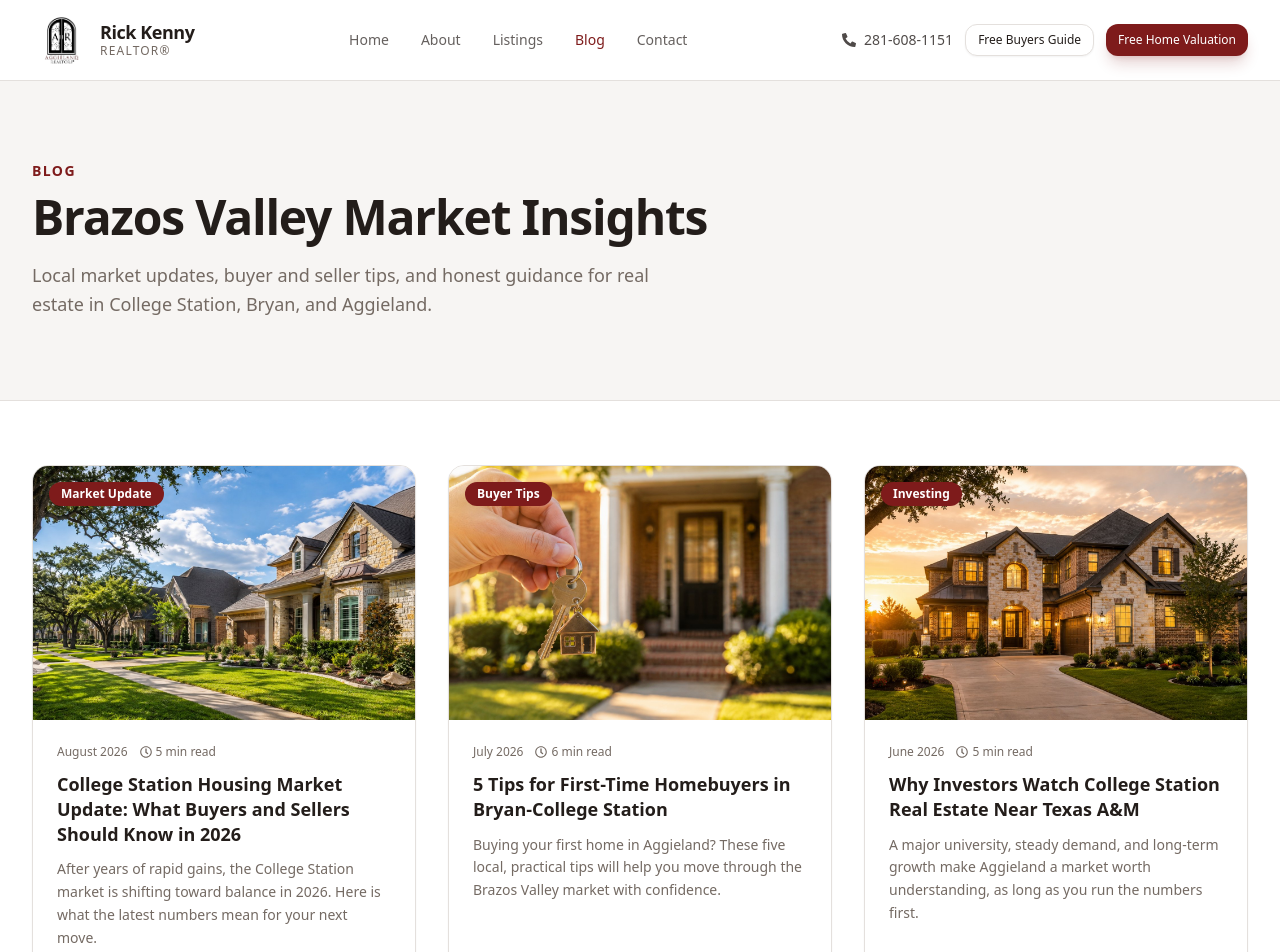
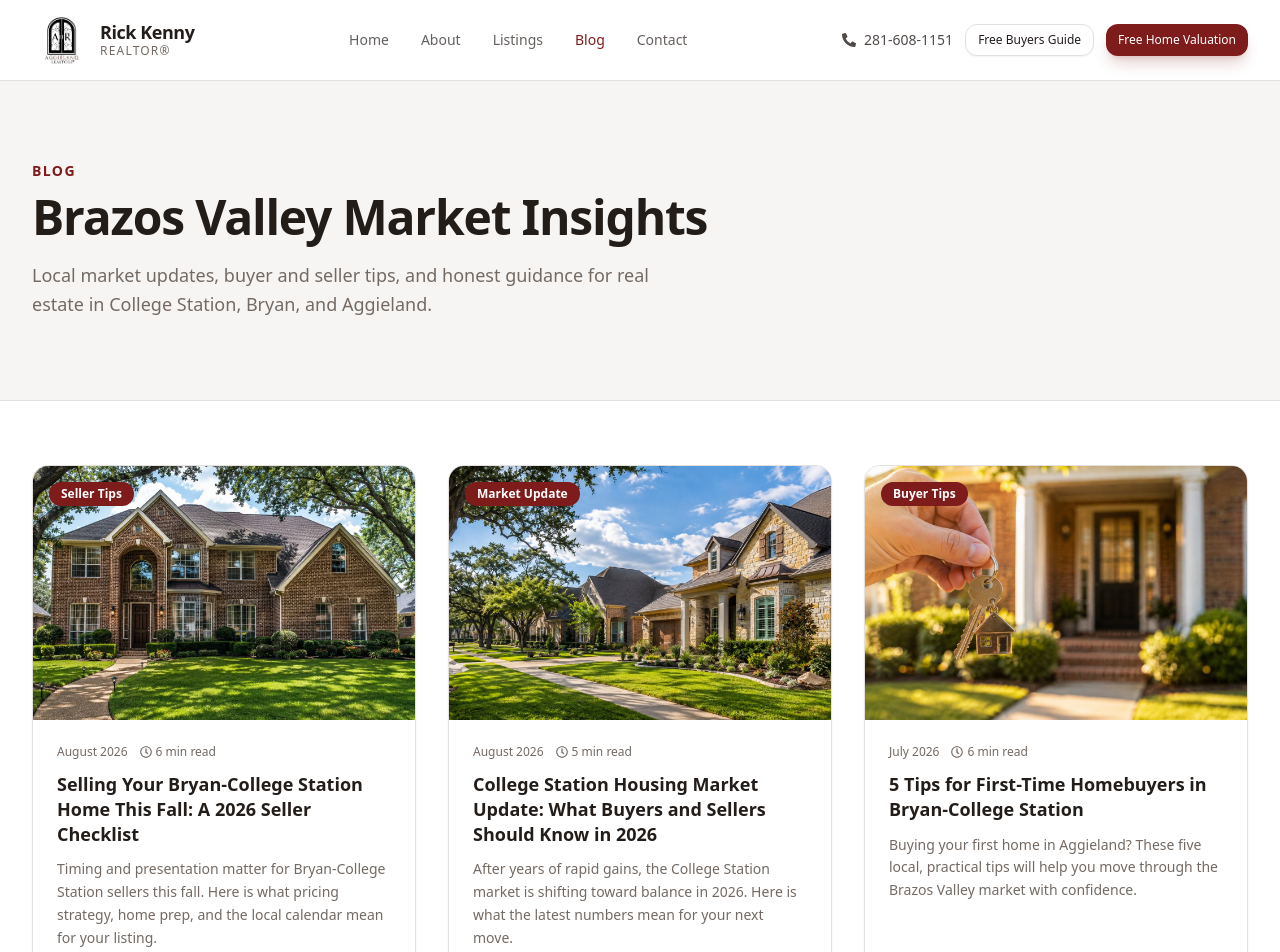
Before and after one commit to rickkennyrealestate/RickWebsite, a React (Vite) app in the folder frontend/: page /blog in a window 1280 px wide. Shown: the top 952 px of the page. Built offline with nearby package versions, Linux system fonts and the light colour scheme.

Commit message:
Add blog post: Selling Your Bryan-College Station Home This Fall: A 2026 Seller Checklist

```diff
--- a/frontend/src/data/blogPosts.js
+++ b/frontend/src/data/blogPosts.js
@@ -1,4 +1,56 @@
 export const blogPosts = [
+  {
+    slug: 'seller-checklist-bryan-college-station-fall-2026',
+    title: 'Selling Your Bryan-College Station Home This Fall: A 2026 Seller Checklist',
+    category: 'Seller Tips',
+    date: 'August 2026',
+    readTime: '6 min read',
+    excerpt:
+      'Timing and presentation matter for Bryan-College Station sellers this fall. Here is what pricing strategy, home prep, and the local calendar mean for your listing.',
+    metaDescription:
+      'A 2026 seller checklist for Bryan-College Station, TX: pricing strategy, home prep, online presentation, and timing your listing around the local market.',
+    image: '/assets/images/home-4.jpg',
+    content: [
+      {
+        type: 'p',
+        text: `If you're thinking about listing your home in Bryan-College Station this fall, timing and presentation matter as much as ever. The Brazos Valley market has settled into a steadier rhythm after a few frenzied years, and today's buyers are paying closer attention to pricing and move-in readiness. Whether you're selling near campus, in Midtown, or out toward the Wellborn corridor, a little planning before you list can make a real difference in how quickly your home sells and what it sells for. Here's a practical checklist to work through first.`,
+      },
+      { type: 'h2', text: 'Time your listing around the local calendar' },
+      {
+        type: 'p',
+        text: `Bryan-College Station has a rhythm tied closely to Texas A&M and the area's continued growth, including the ongoing RELLIS campus expansion. Faculty, staff, and graduate students often plan moves around the start of the fall semester, which means listings that hit the market a few weeks ahead of that shift tend to reach buyers who are actively searching, rather than competing for attention once the semester is already underway.`,
+      },
+      { type: 'h2', text: 'Price it right from day one' },
+      {
+        type: 'p',
+        text: `Local market forecasts point to prices in Bryan-College Station rising somewhere in the 3 to 5 percent range in 2026, according to a 2026 housing market forecast from Bryan-College Station broker Sherri Echols. That kind of steady growth means buyers are watching value closely, and overpricing a listing, even by a modest 5 percent, can leave it sitting on the market longer than it should. A pricing strategy built on recent comparable sales, not last year's peak, gives your home the best shot at moving quickly and attracting strong offers.`,
+      },
+      { type: 'h2', text: 'Make it move-in ready' },
+      {
+        type: 'p',
+        text: `Today's buyers have less patience for "projects" than they once did. Decluttering, depersonalizing, and addressing visible wear on the roof, HVAC system, or foundation before you list can meaningfully change how a buyer perceives your home in the first few minutes of a showing. These aren't glamorous fixes, but they're often the difference between an early offer and a price cut two months in.`,
+      },
+      { type: 'h2', text: 'Invest in how your home is presented online' },
+      {
+        type: 'p',
+        text: `Most buyers start their search on a phone. Professional photography, and video or a 3D walkthrough where it fits the home, is worth the investment. A listing that shows well on a small screen tends to get more clicks, more showings, and ultimately more offers, especially with buyers who are being more selective about which homes are worth an in-person visit.`,
+      },
+      { type: 'h2', text: 'Know where the local numbers actually stand' },
+      {
+        type: 'p',
+        text: `Homes in the College Station area have recently taken roughly two months to sell on average, according to Zillow, though the exact figure varies by source, price point, and neighborhood. Rather than anchoring to a single number you saw online, it helps to look at what's actually happening right now in your specific neighborhood and price range, which is the kind of local, current read that can make the difference between a listing that sits and one that sells.`,
+      },
+      {
+        type: 'p',
+        text: `Every home and every seller's situation is a little different, and no one can promise a specific price or a specific number of days on market. What you can control is how well your home is priced, prepared, and presented before it ever hits the market. If you're thinking about selling in Bryan-College Station this fall, I'm happy to walk through your home and put together a straightforward plan built around your goals and timeline.`,
+      },
+    ],
+    sources: [
+      { label: 'Zillow — College Station Home Values', url: 'https://www.zillow.com/home-values/37965/college-station-tx/' },
+      { label: 'Sherri Echols — 2026 Housing Market Forecast for Bryan-College Station', url: 'https://www.sellwithsherri.com/blog/the-2026-housing-market-forecast-for-bryan-college-station/' },
+      { label: 'Sherri Echols — How to Price Your Bryan-College Station Home to Sell Fast (2026)', url: 'https://www.sellwithsherri.com/blog/how-to-price-your-bryan-college-station-home-to-sell-fast-2026-edition/' },
+    ],
+  },
   {
     slug: 'college-station-housing-market-update-2026',
     title: 'College Station Housing Market Update: What Buyers and Sellers Should Know in 2026',
```
Also changed, not shown: 1 other file (tests, documents, lock files or other folders).
